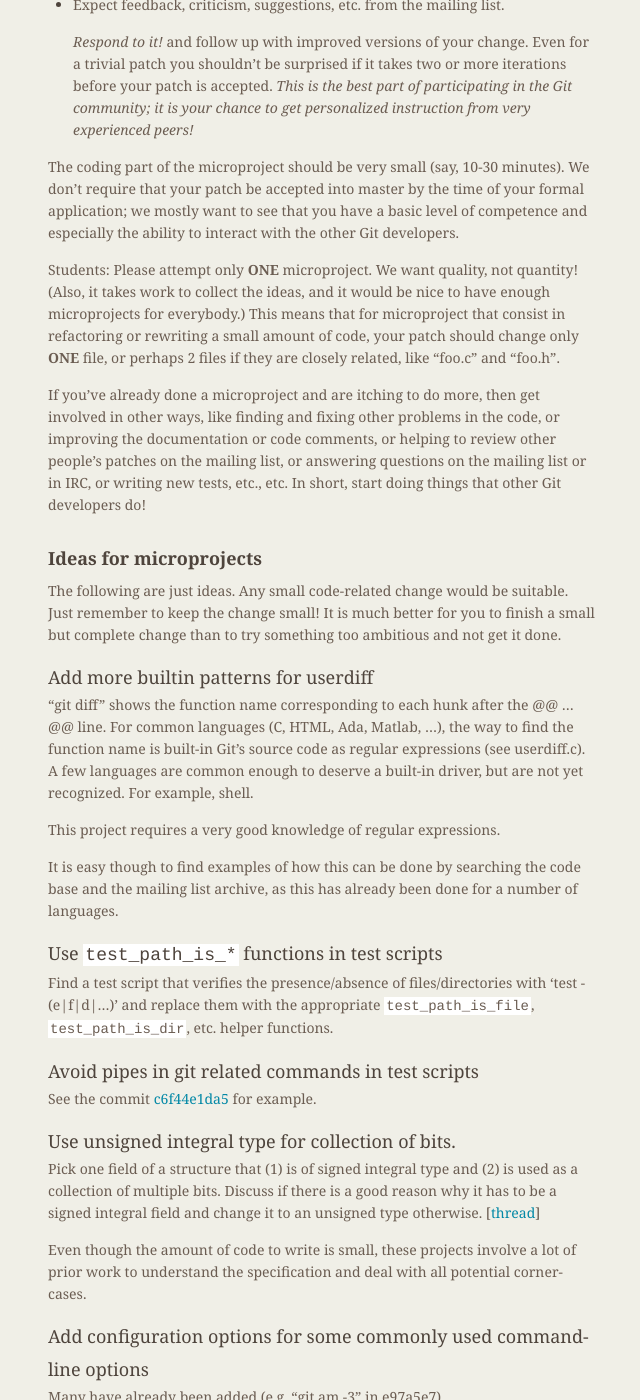
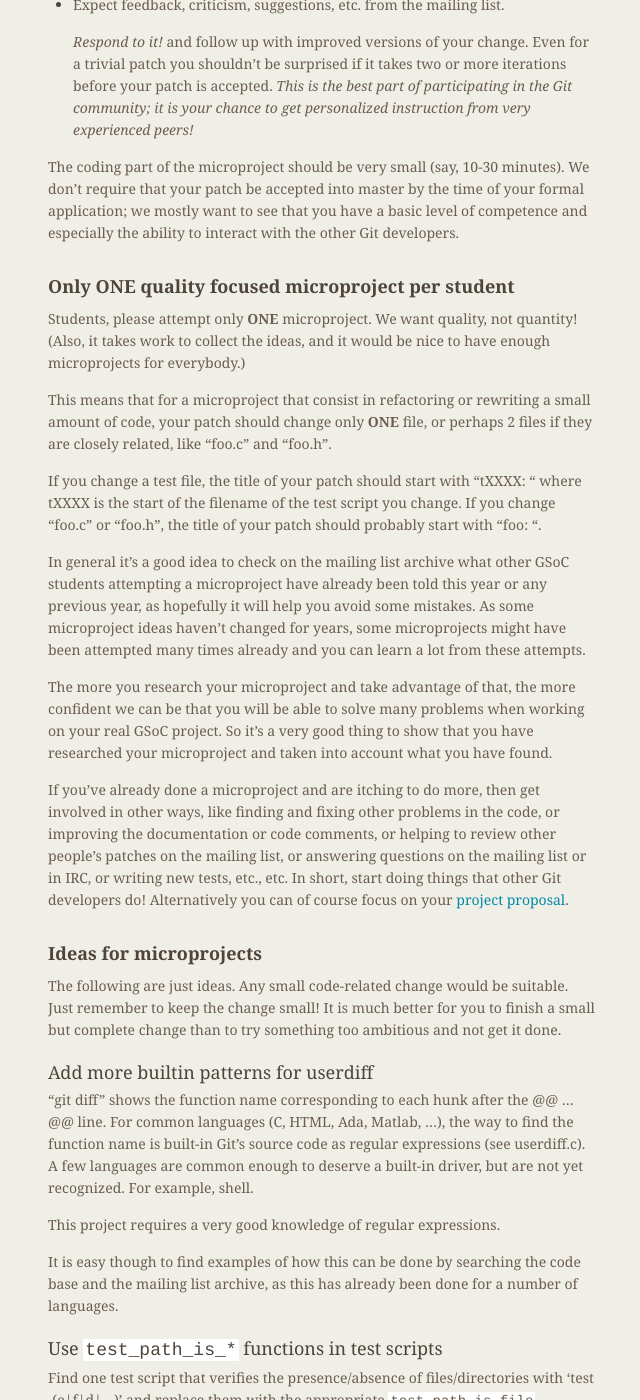
Before and after one commit to git/git.github.io, a Jekyll site: the page built from SoC-2019-Microprojects.md, in a window 1280 px wide and 1400 px high, scrolled down 1836 px. Shown: the whole window, without its empty margins (486-1126 px from the left). Built offline with Jekyll 4.4.1, drawn with Linux system fonts in a browser that asks for light colours; some of the changed text lies outside the part shown.

Commit message:
SoC-2019-Microprojects: add section for ONE microproject

```diff
--- a/SoC-2019-Microprojects.md
+++ b/SoC-2019-Microprojects.md
@@ -119,19 +119,43 @@
 have a basic level of competence and especially the ability to
 interact with the other Git developers.
 
-Students: Please attempt only **ONE** microproject.  We want quality,
+## Only ONE quality focused microproject per student
+
+Students, please attempt only **ONE** microproject.  We want quality,
 not quantity!  (Also, it takes work to collect the ideas, and it would
-be nice to have enough microprojects for everybody.) This means that
-for microproject that consist in refactoring or rewriting a small
-amount of code, your patch should change only **ONE** file, or perhaps
-2 files if they are closely related, like "foo.c" and "foo.h".
+be nice to have enough microprojects for everybody.)
+
+This means that for a microproject that consist in refactoring or
+rewriting a small amount of code, your patch should change only
+**ONE** file, or perhaps 2 files if they are closely related, like
+"foo.c" and "foo.h".
+
+If you change a test file, the title of your patch should start with
+"tXXXX: " where tXXXX is the start of the filename of the test script
+you change. If you change "foo.c" or "foo.h", the title of your patch
+should probably start with "foo: ".
+
+In general it's a good idea to check on the mailing list archive what
+other GSoC students attempting a microproject have already been told
+this year or any previous year, as hopefully it will help you avoid
+some mistakes. As some microproject ideas haven't changed for years,
+some microprojects might have been attempted many times already and
+you can learn a lot from these attempts.
+
+The more you research your microproject and take advantage of that,
+the more confident we can be that you will be able to solve many
+problems when working on your real GSoC project. So it's a very good
+thing to show that you have researched your microproject and taken
+into account what you have found.
 
 If you've already done a microproject and are itching to do more, then
 get involved in other ways, like finding and fixing other problems in
 the code, or improving the documentation or code comments, or helping
 to review other people's patches on the mailing list, or answering
 questions on the mailing list or in IRC, or writing new tests, etc.,
-etc.  In short, start doing things that other Git developers do!
+etc. In short, start doing things that other Git developers do!
+Alternatively you can of course focus on your
+[project proposal](https://git.github.io/SoC-2019-Ideas).
 
 ## Ideas for microprojects
 
@@ -157,7 +181,7 @@
 
 ### Use `test_path_is_*` functions in test scripts
 
-Find a test script that verifies the presence/absence of
+Find one test script that verifies the presence/absence of
 files/directories with 'test -(e|f|d|...)' and replace them with the
 appropriate `test_path_is_file`, `test_path_is_dir`, etc. helper
 functions.
@@ -166,7 +190,7 @@
 
 See the commit
 [c6f44e1da5](https://github.com/git/git/commit/c6f44e1da5e88e34)
-for example.
+for example, and then do the same thing in one other test script.
 
 ### Use unsigned integral type for collection of bits.
 
```
